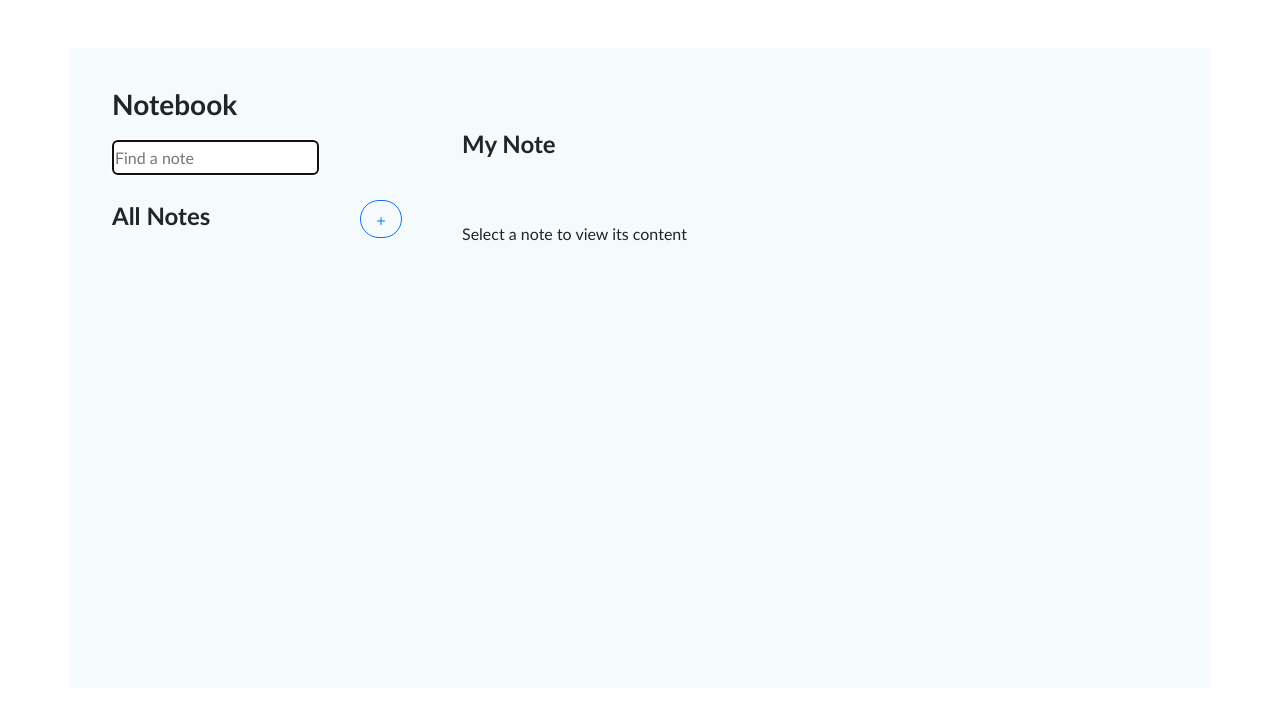
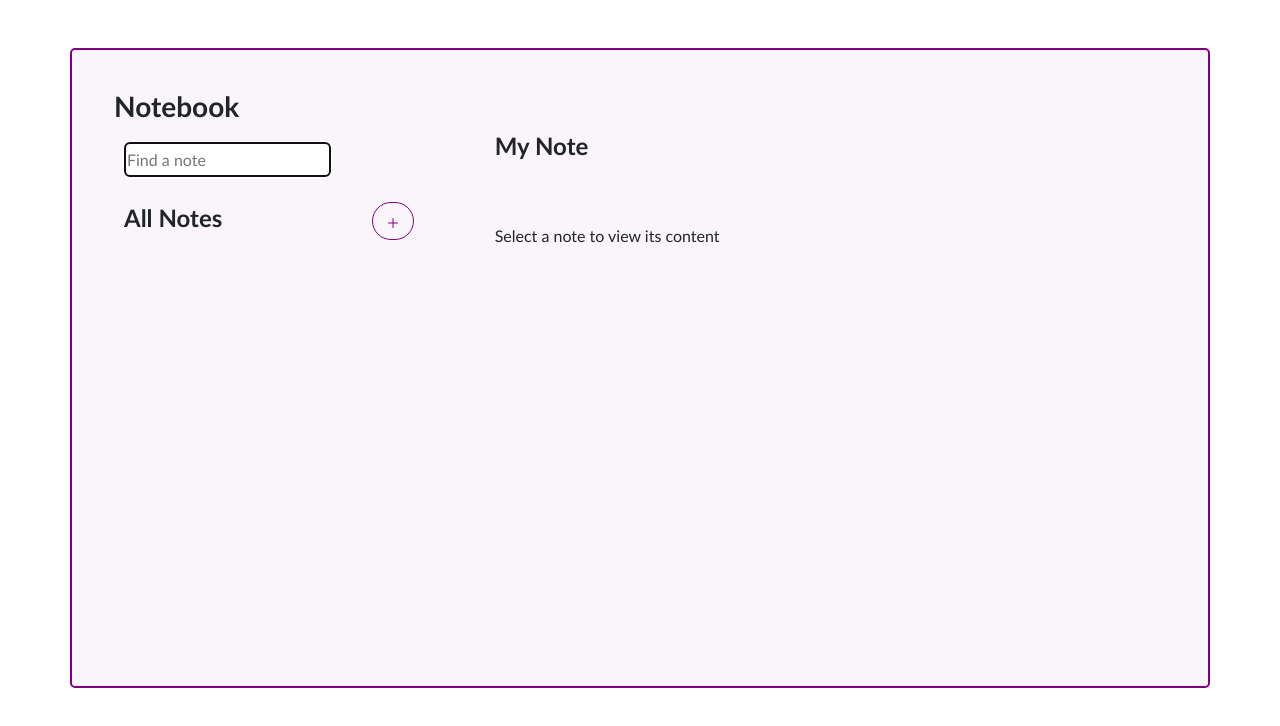
Before and after one commit to anilaavdylii/Notebook, a React (Create React App) app: page / in a window 1280 px wide. Shown: the top 726 px of the page. Built offline with nearby package versions, Linux system fonts and the light colour scheme.

Commit message:
small changes

```diff
--- a/package.json
+++ b/package.json
@@ -10,6 +10,7 @@
     "react": "^18.2.0",
     "react-bootstrap": "^2.6.0",
     "react-dom": "^18.2.0",
+    "react-icons": "^5.0.1",
     "react-pro-sidebar": "^1.0.0-alpha.7",
     "react-scripts": "5.0.1",
     "reactstrap": "^9.1.5",
--- a/src/App.js
+++ b/src/App.js
@@ -15,12 +15,14 @@ function App() {
       <Container className='container'>
         <Row>
           <h3 className='title'>Notebook</h3>
-          <Col xs={6} md={4} className='notes'>
+         <div style={{display:"flex",gap:"2.5rem"}}>
+         <Col xs={6} md={4} className='notes'>
             <Sidebar/>
           </Col>
           <Col xs={12} md={8}>
             <Note/>
           </Col>
+         </div>
         </Row>
      </Container>
      </NoteProvider>
--- a/src/components/Notes.jsx
+++ b/src/components/Notes.jsx
@@ -1,8 +1,9 @@
 import React, { useContext} from 'react';
 import Button from 'react-bootstrap/Button';
-import { BsPlus } from "react-icons/bs";
+// import { BsPlus } from "react-icons/bs";
 import { NoteContext } from '../context/NoteContext';
 import CreateNote from '../modals/CreateNote';
+import { IoAdd } from "react-icons/io5";
 
 const Notes = () => {
   const {
@@ -35,7 +36,9 @@ const Notes = () => {
      <div>
         <h4 className='all-notes'>
             All Notes
-            <Button className='btn-create' onClick={handleClick}><BsPlus/></Button>
+            <Button className='btn-create' onClick={handleClick}>
+              <IoAdd />
+            </Button>
         </h4>
         <CreateNote />
         <nav className="main-nav">
--- a/src/style.css
+++ b/src/style.css
@@ -7,7 +7,9 @@
     padding: 40px;
     border-radius: 2px;
     min-height: 80vh;
-    background-color: rgba(228, 245, 247, 0.382);
+    background-color: rgb(128 0 128 / 4%);
+    border: 2px solid purple;
+    border-radius: 5px;
 }
 
 .notes{
@@ -123,13 +125,14 @@ li {
 /*notes*/
 .btn-create.btn.btn-primary{
     margin-left: 150px;
+    border: 1px solid;
     border-radius: 30px;
     background-color: transparent;
-    color: #0D6AF4;
+    color: purple;
 }
 
 .btn-create.btn.btn-primary:hover{
-    background-color: #0D6AF4;
+    background-color: purple;
     color: white;
 }
 
```
Also changed, not shown: 1 other file (tests, documents, lock files or other folders).
